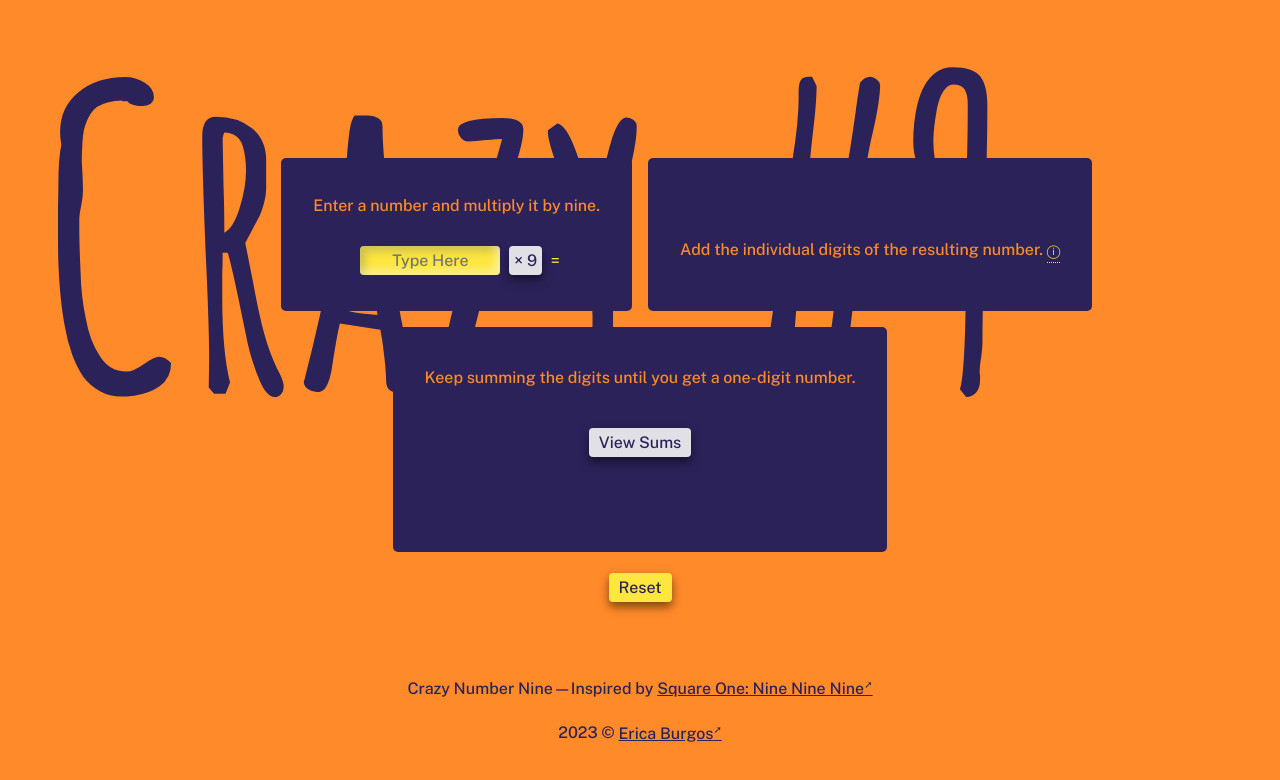
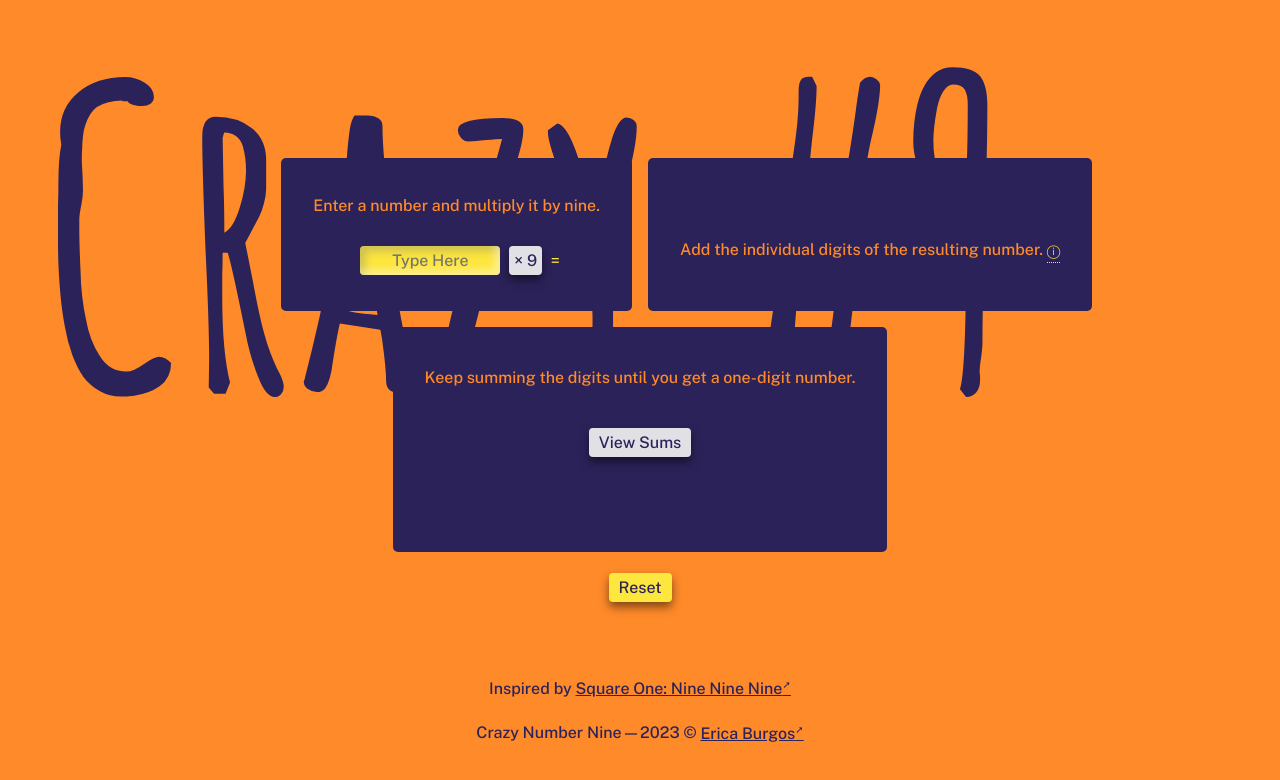
Before and after one commit to erricrr/crazyNine, a plain HTML site: page index.html in a window 1280 px wide. Drawn offline with nearby package versions, Linux system fonts and the light colour scheme.

Commit message:
Update index.html

```diff
--- a/index.html
+++ b/index.html
@@ -61,8 +61,8 @@
   <button id="resetBtn" onclick="reset()">Reset</button>
 </div>
 <footer>
-  <p>Crazy Number Nine&mdash;Inspired by <a href="https://youtu.be/Q53GmMCqmAM" target="_blank">Square One: Nine Nine Nine<span class="newWindow" role="img" aria-label="link opens in new window">&#10138;</span></a></p>
-<p id="footCopy">2023 &copy; <a href="https://ericab.netlify.app/" target="_blank">Erica Burgos<span class="newWindow" role="img" aria-label="link opens in new window">&#10138;</span></a></p>
+  <p>Inspired by <a href="https://youtu.be/Q53GmMCqmAM" target="_blank">Square One: Nine Nine Nine<span class="newWindow" role="img" aria-label="link opens in new window">&#10138;</span></a></p>
+<p id="footCopy">Crazy Number Nine&mdash;2023 &copy; <a href="https://ericab.netlify.app/" target="_blank">Erica Burgos<span class="newWindow" role="img" aria-label="link opens in new window">&#10138;</span></a></p>
 </footer>
   </div>
 
```
